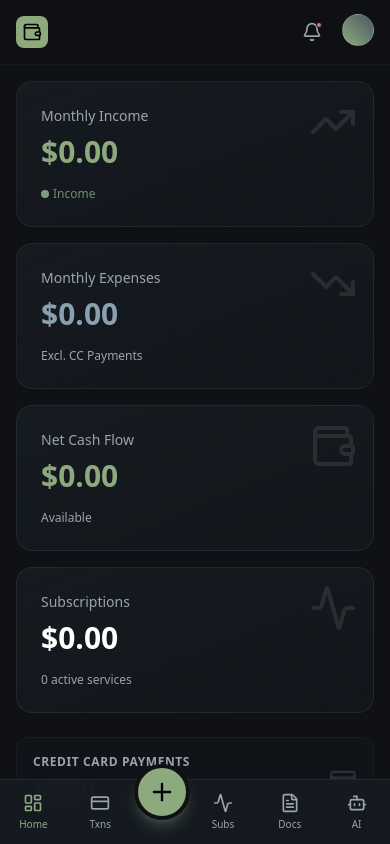
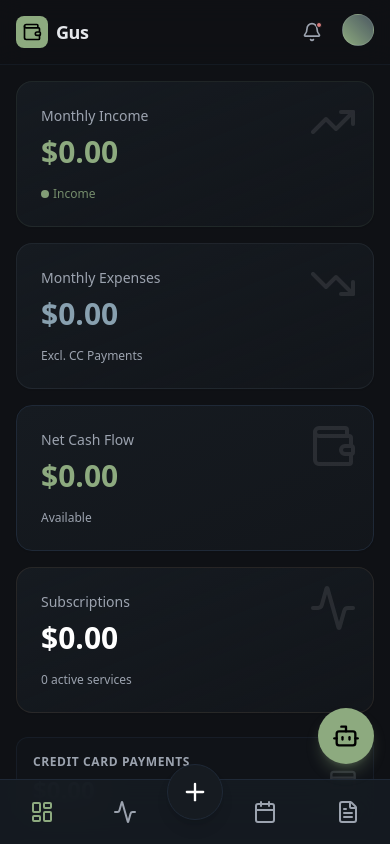
Before and after one commit to atnwl/finance-dashboard-gemini, a React (Vite) app: page / in a window 390 px wide. Shown: the top 844 px of the page. Built offline with nearby package versions, Linux system fonts and the light colour scheme.

Commit message:
Mobile UI updates: Gus header, icon-only nav, AI FAB

```diff
--- a/src/App.jsx
+++ b/src/App.jsx
@@ -6,7 +6,7 @@ import {
   Plus, Trash2, Edit2, TrendingUp, TrendingDown, CreditCard,
   DollarSign, Activity, Wallet, Bell, Search, LayoutDashboard,
   MessageSquare, Send, X, Settings, Sparkles, User, Bot, AlertCircle, Camera, Loader2,
-  Cloud, Upload, Download, LogOut, FileText, ChevronRight, FileX, Copy
+  Cloud, Upload, Download, LogOut, FileText, ChevronRight, FileX, Copy, Calendar
 } from 'lucide-react';
 import { clsx } from 'clsx';
 import { twMerge } from 'tailwind-merge';
@@ -1474,7 +1474,7 @@ export default function App() {
             <div className="bg-primary p-1.5 rounded-lg">
               <Wallet className="text-black" size={20} />
             </div>
-            <span className="text-lg font-bold tracking-tight hidden sm:block">FinBoard</span>
+            <span className="text-lg font-bold tracking-tight">Gus</span>
           </div>
 
           <nav className="hidden md:flex items-center gap-1 absolute left-1/2 -translate-x-1/2">
@@ -1679,19 +1679,29 @@ export default function App() {
       </main>
 
       {/* Mobile Bottom Navigation */}
+
+      {/* AI Floating Action Button */}
+      <button
+        onClick={() => setIsChatOpen(!isChatOpen)}
+        className="md:hidden fixed bottom-20 right-4 z-50 w-14 h-14 bg-primary rounded-full flex items-center justify-center text-black shadow-lg shadow-primary/30 hover:scale-110 transition-transform active:scale-95"
+      >
+        <Bot size={28} />
+      </button>
+
       <div className="md:hidden fixed bottom-0 left-0 right-0 border-t border-border bg-card/95 backdrop-blur-lg pb-safe z-40">
         <div className="flex justify-around items-center h-16">
           <MobileNavItem icon={LayoutDashboard} label="Home" active={activeTab === 'dashboard'} onClick={() => { setActiveTab('dashboard'); setTransactionFilter(null); }} disabled={searchQuery.length >= 2} />
-          <MobileNavItem icon={CreditCard} label="Txns" active={activeTab === 'transactions'} onClick={() => { setActiveTab('transactions'); setTransactionFilter(null); }} disabled={searchQuery.length >= 2} />
+          <MobileNavItem icon={Activity} label="Txns" active={activeTab === 'transactions'} onClick={() => { setActiveTab('transactions'); setTransactionFilter(null); }} disabled={searchQuery.length >= 2} />
+
           <button
             onClick={openAddModal}
-            className="w-14 h-14 bg-primary rounded-full flex items-center justify-center text-black shadow-lg shadow-primary/30 -translate-y-5 border-4 border-background hover:scale-110 transition-transform active:scale-95"
+            className="w-14 h-14 bg-card border border-border rounded-full flex items-center justify-center text-white shadow-lg -translate-y-5 hover:scale-110 transition-transform active:scale-95"
           >
             <Plus size={28} />
           </button>
-          <MobileNavItem icon={Activity} label="Subs" active={activeTab === 'subscriptions'} onClick={() => { setActiveTab('subscriptions'); setTransactionFilter(null); }} disabled={searchQuery.length >= 2} />
+
+          <MobileNavItem icon={Calendar} label="Subs" active={activeTab === 'subscriptions'} onClick={() => { setActiveTab('subscriptions'); setTransactionFilter(null); }} disabled={searchQuery.length >= 2} />
           <MobileNavItem icon={FileText} label="Docs" active={activeTab === 'statements'} onClick={() => { setActiveTab('statements'); setTransactionFilter(null); }} disabled={searchQuery.length >= 2} />
-          <MobileNavItem icon={Bot} label="AI" active={isChatOpen} onClick={() => setIsChatOpen(!isChatOpen)} />
         </div>
       </div>
       <ChatWindow
@@ -1778,8 +1788,8 @@ function MobileNavItem({ icon: Icon, label, active, onClick, disabled }) {
         disabled && "opacity-30 cursor-not-allowed hover:text-muted text-muted"
       )}
     >
-      <Icon size={20} />
-      <span className="text-[10px] font-medium">{label}</span>
+      <Icon size={24} />
+      {/* <span className="text-[10px] font-medium">{label}</span> */}
     </button>
   );
 }
```
Also changed, not shown: .agent/workflows/PRhighlights.md.
